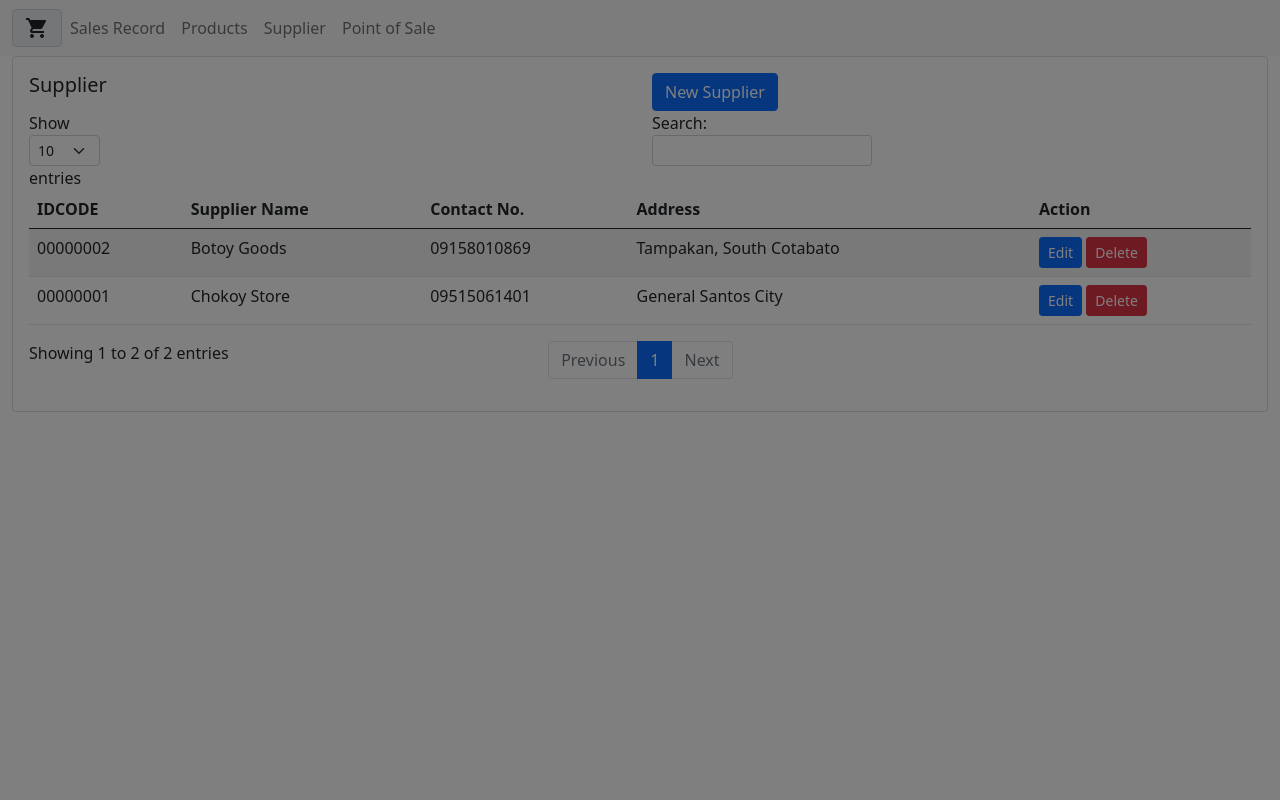
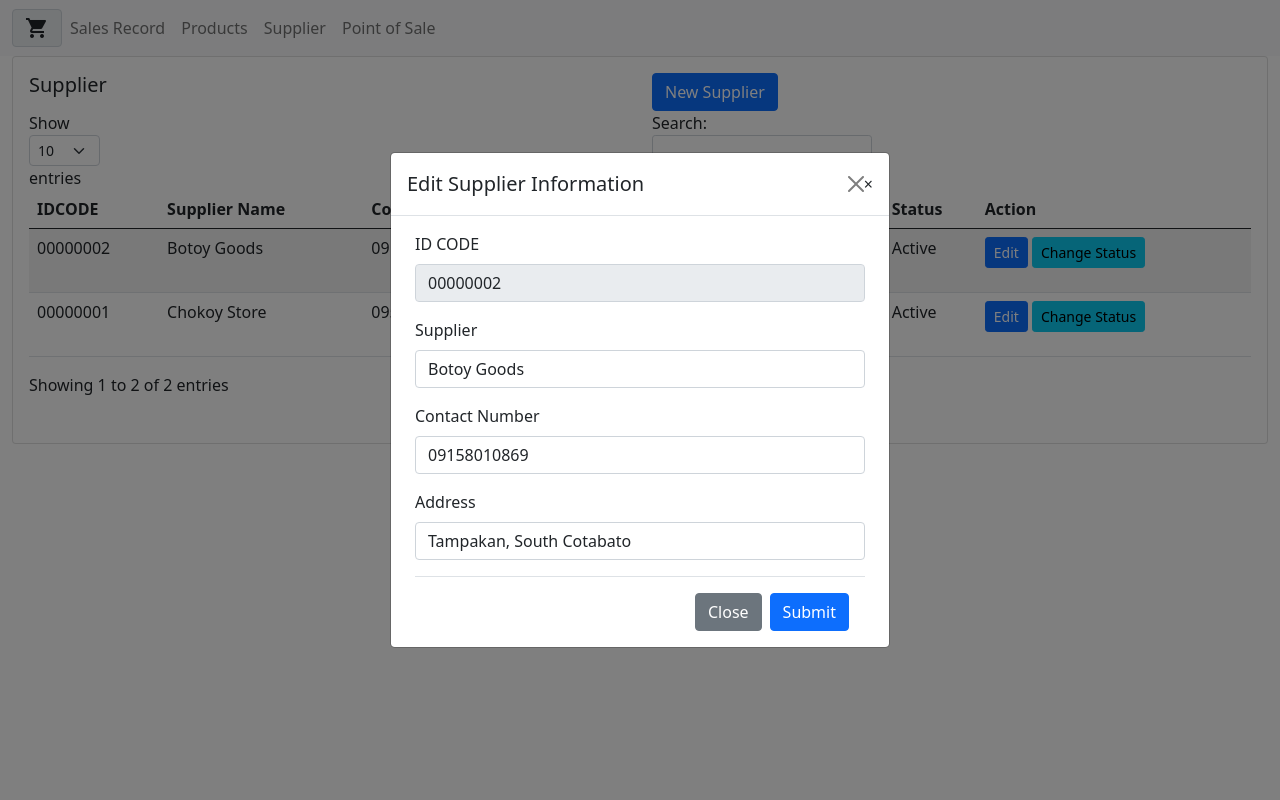
Before and after one commit to skarlem/lougehSupermarket, a PHP site: page /supplier.php in a window 1280 px wide, after a click on "Edit". Run offline with PHP 8.4, Linux system fonts and the light colour scheme; data comes from the database, SQL or seed files in the repository; both versions use the stored data as it was after the commit; some libraries are stand-ins or nearby versions.

Commit message:
supplier set to active/inactive, pls change db

```diff
--- a/controller/manage_supplier.php
+++ b/controller/manage_supplier.php
@@ -97,21 +97,37 @@
     $id =  $conn->real_escape_string($_POST['id']);
 
 
+    $statusPost =  $conn->real_escape_string($_POST['status']);
 
 
-     if($supplier->remove_supplier($id)){
+    if($statusPost){
+      $status = false;
+    }else{
+      $status = true;
+    }
+
+
+      $array = array(
+      $status,
+      $id
+
+  );
+  echo $statusPost;
+  print_r($array);
+
+     if($supplier->remove_supplier($array)){
         echo '
         <script>
         Swal.fire({
           title: "Good Job!",
-          text: "Supplier Information Deleted",
+          text: "Supplier Status Changed",
           type: "success",
 
           confirmButtonColor: "#3085d6",
           confirmButtonText: "Ok"
         }).then((result) => {
           if (result.value) {
-            window.location.href="supplier.php";
+             window.location.href="supplier.php";
           }
         })
     </script>
--- a/models/supplier_model.php
+++ b/models/supplier_model.php
@@ -66,9 +66,9 @@ class Supplier{
 
 
     function remove_supplier($input){
-        $stmt = $this->connnection->prepare("DELETE FROM `supplier` WHERE id = ?");
+        $stmt = $this->connnection->prepare("UPDATE supplier SET `status`=? WHERE id = ?");
 
-        $stmt->bind_param('i',  $input);
+        $stmt->bind_param('ii',  $input[0],$input[1]);
         if($stmt->execute()){
             return true;
         }else{
--- a/template/pos.php
+++ b/template/pos.php
@@ -31,7 +31,6 @@ include('controller/sales_transactions.php');
                 <div class="col">
 
 
-
                 <input type="hidden" name="product_name" id="product_name" class="form-control" min="0" id="exampleFormControlInput1" placeholder="">
 
 
@@ -45,15 +44,20 @@ include('controller/sales_transactions.php');
 
                         foreach($product->getProducts() as $supply){
                             $name = $supply['product_desc'];
+                            $quantity = $supply['quantity'];
                             $barcode  = $supply['barcode'];
                             $unit_price  = $supply['unit_price'];
                             $id  = $supply['id'];
+                    if($quantity>0){
+
+
                     ?>
                     <option value="<?php echo $id ?>"><?php echo $name ?></option>
 
                         <td>
 
                     <?php
+                        }
                      }
 
                     ?>
--- a/template/supplier.php
+++ b/template/supplier.php
@@ -6,7 +6,6 @@ include('includes/navbar.php');
 include('includes/sidebar.php');
 
 include('controller/manage_supplier.php');
-
 
 ?>
 
@@ -40,7 +39,7 @@ include('controller/manage_supplier.php');
                 <th>Supplier Name</th>
                 <th>Contact No.</th>
                 <th>Address</th>
-
+                <th>Status</th>
                <th>Action</th>
             </tr>
         </thead>
@@ -53,8 +52,12 @@ include('controller/manage_supplier.php');
                   $supplier_name = $row['supplier_name'];
                   $contact_no = $row['contact_no'];
                   $address = $row['address'];
-
-
+                  $statusBool = $row['status'];
+                  if($statusBool){
+                    $status = "Active";
+                  }else{
+                    $status = "Inactive";
+                  }
                   echo'
                     <tr>
                       <td>'.$id.'</td>
@@ -62,16 +65,26 @@ include('controller/manage_supplier.php');
                       <td>'.$contact_no.'</td>
                       <td>'.$address.'</td>
 
+                      <td>'.$status.'</td>
                       <td>
-
+                      <form class="form"method="POST">
                       <button class="btn btn-sm btn-icon btn-3 btn-primary" type="button" data-bs-toggle="modal" data-bs-target="#edit_modal'.$id.'">
                       <span class="btn-inner--icon"><i class="fas fa-edit"></i></span>
                         <span class="btn-inner--text">Edit</span>
                     </button>
-                    <button class="btn btn-sm btn-icon btn-3 btn-danger" type="button" data-bs-toggle="modal" data-bs-target="#delete_modal'.$id.'">
-                    <span class="btn-inner--icon"><i class="fas fa-edit"></i></span>
-                      <span class="btn-inner--text">Delete</span>
-                  </button>
+
+
+                    <input type="hidden"   class="form-control" name="status"  maxlength="11" id="exampleFormControlInput1" placeholder=""  value="'.$statusBool.'">
+                    <input type="hidden"   class="form-control" name="id"  maxlength="11" id="exampleFormControlInput1" placeholder=""  value="'.$id.'">
+                          <button class="btn btn-sm btn-icon btn-3 btn-info" type="submit" name="delete_submit">
+                          <span class="btn-inner--icon"><i class="fas fa-edit"></i></span>
+                            <span class="btn-inner--text">Change Status</span>
+                        </button>
+
+
+                      </form>
+
+
 
 
 
@@ -86,44 +99,6 @@ include('controller/manage_supplier.php');
 
 
 
-                    <div class="modal fade" id="delete_modal'.$id.'" tabindex="-1" role="dialog" aria-labelledby="exampleModalLabel" aria-hidden="true">
-                    <div class="modal-dialog modal-dialog-centered" role="document">
-                      <div class="modal-content">
-                        <div class="modal-header">
-                        <h5 class="modal-title" id="exampleModalLabel">Remove Supplier</h5>
-
-                          <button type="button" class="btn-close" data-bs-dismiss="modal" aria-label="Close"></button>
-                            <span aria-hidden="true">&times;</span>
-                          </button>
-                        </div>
-                        <form method="POST">
-
-
-
-
-                        <div class="container-fluid">
-
-
-                        <input type="hidden"   class="form-control" name="id"  maxlength="11" id="exampleFormControlInput1" placeholder=""  value="'.$id.'">
-
-
-                     <div class="alert alert-warning" role="alert">
-                    Are you sure you want to delete?
-                    </div>
-
-
-
-
-
-
-            <div class="modal-footer">
-            <button type="button" class="btn btn-secondary" data-bs-dismiss="modal">Close</button>
-                <button type="submit" name="delete_submit"class="btn btn-primary">Submit</button>
-                   </div>
-                  </div>
-                </form>
-              </div>
-            </div>
 
 
 
@@ -133,11 +108,12 @@ include('controller/manage_supplier.php');
 
 
 
-            <div class="modal fade" id="edit_modal'.$id.'" tabindex="-1" role="dialog" aria-labelledby="exampleModalLabel" aria-hidden="true">
+
+            <div class="modal fade" id="edit_modal'.$id.'" tabindex="-1" role="dialog" aria-labelledby="exampleModalLabel'.$id.'" aria-hidden="true">
             <div class="modal-dialog modal-dialog-centered" role="document">
               <div class="modal-content">
                 <div class="modal-header">
-                <h5 class="modal-title" id="exampleModalLabel">Edit Supplier Information</h5>
+                <h5 class="modal-title" id="exampleModalLabel'.$id.'">Edit Supplier Information</h5>
 
                   <button type="button" class="btn-close" data-bs-dismiss="modal" aria-label="Close"></button>
                     <span aria-hidden="true">&times;</span>
@@ -199,6 +175,46 @@ include('controller/manage_supplier.php');
 
 
 
+
+
+    <div class="modal fade" id="delete_modal'.$id.'" tabindex="-1" role="dialog" aria-labelledby="exampleModalLabel'.$id.'" aria-hidden="true">
+    <div class="modal-dialog modal-dialog-centered" role="document">
+      <div class="modal-content">
+        <div class="modal-header">
+        <h5 class="modal-title" id="exampleModalLabel'.$id.'">Supplier Status</h5>
+
+          <button type="button" class="btn-close" data-bs-dismiss="modal" aria-label="Close"></button>
+            <span aria-hidden="true">&times;</span>
+          </button>
+        </div>
+        <form method="POST">
+
+
+
+
+        <div class="container-fluid">
+
+        <input type="hidden"   class="form-control" name="status"  maxlength="11" id="exampleFormControlInput1" placeholder=""  value="'.$statusBool.'">
+        <input type="hidden"   class="form-control" name="id"  maxlength="11" id="exampleFormControlInput1" placeholder=""  value="'.$id.'">
+
+
+     <div class="alert alert-warning" role="alert">
+    Are you sure you want to change supplier status?
+    </div>
+
+
+
+
+
+
+<div class="modal-footer">
+<button type="button" class="btn btn-secondary" data-bs-dismiss="modal">Close</button>
+<button type="submit" name="delete_submit"class="btn btn-primary">Submit</button>
+   </div>
+  </div>
+</form>
+</div>
+</div>
 
 
 
```
Also changed, not shown: assets/supermarket.sql (+17 -11 lines).
